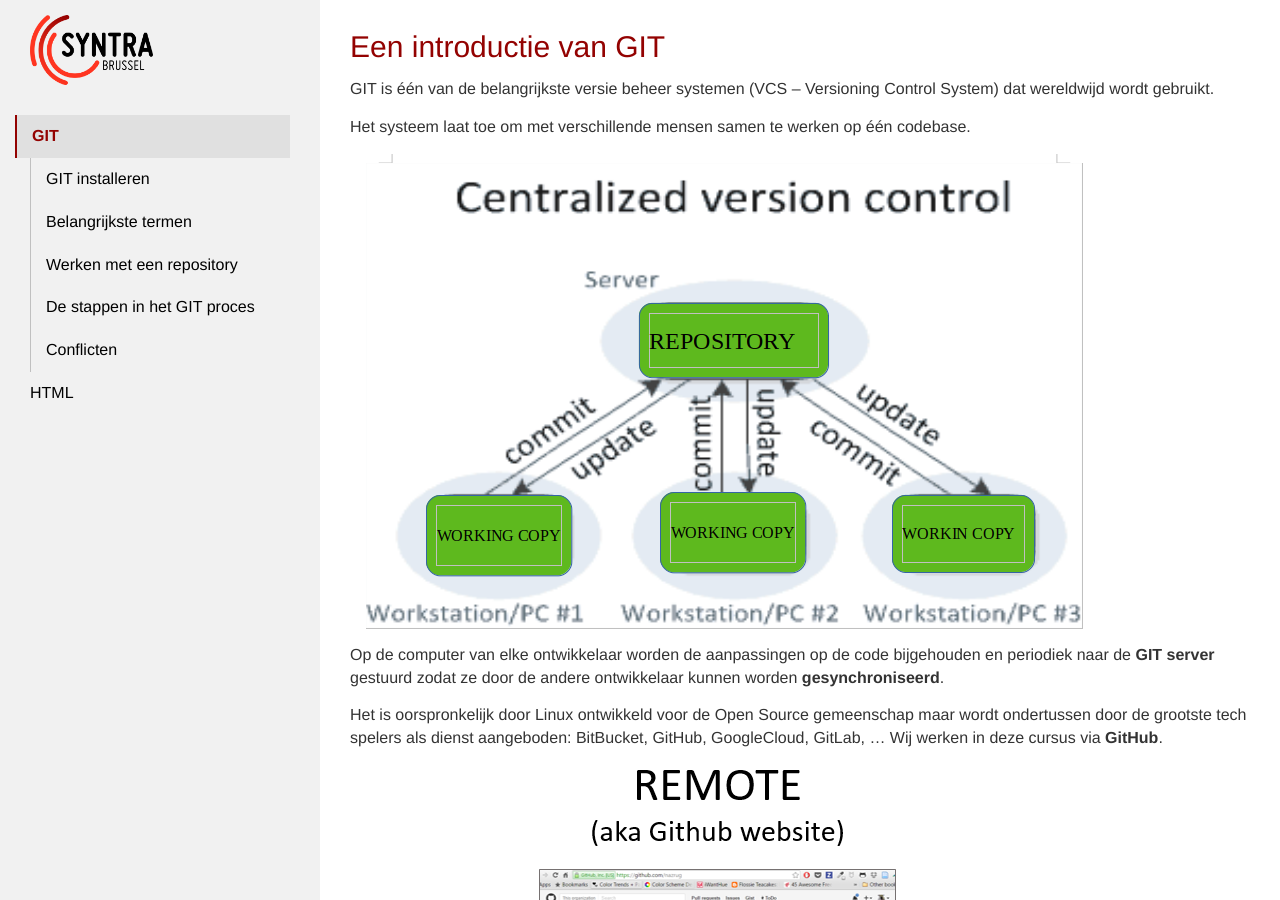
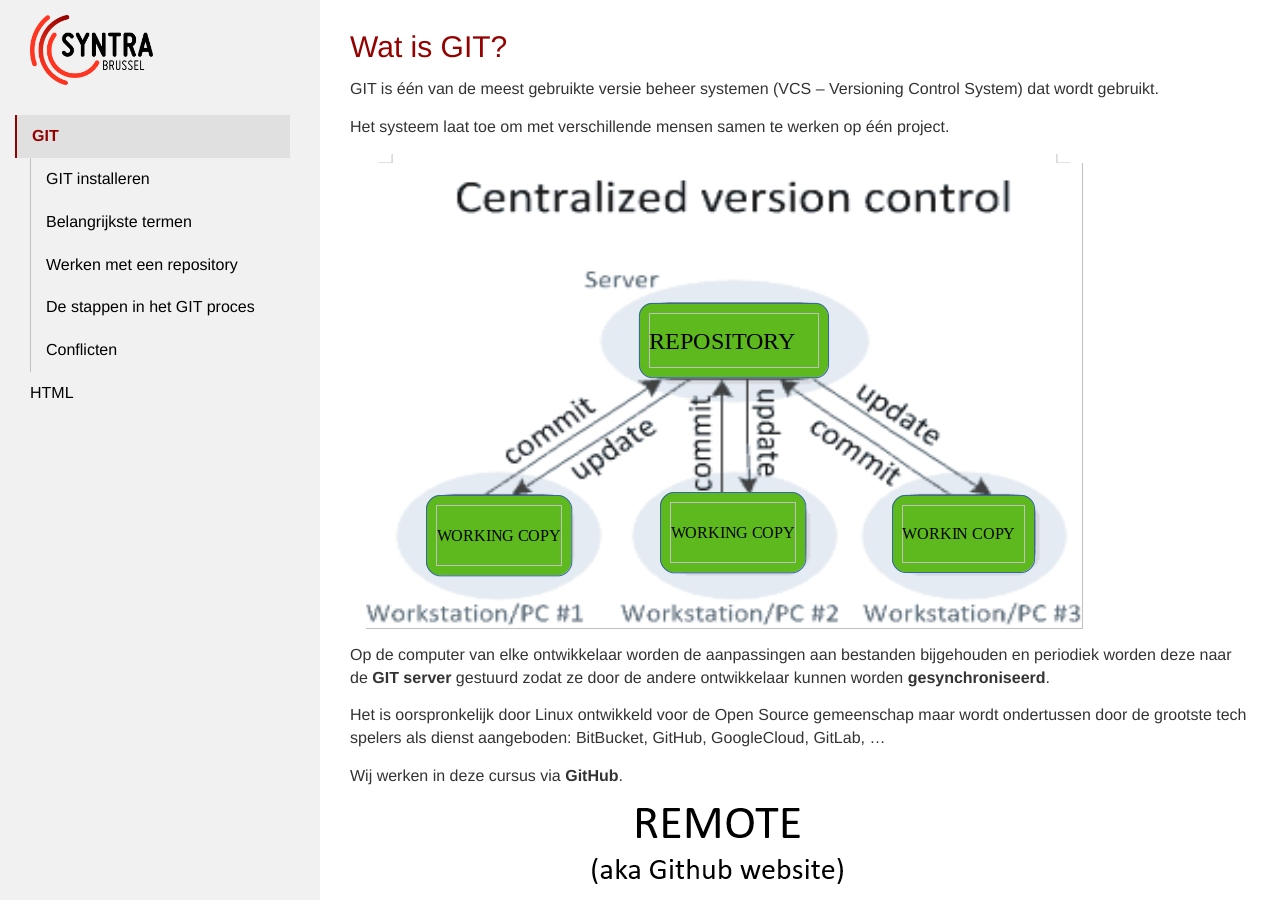
Before and after one commit to Syntra-Brussel/webdesign, a Jekyll site: the page built from git.md, in a window 1280 px wide and 900 px high. Built offline with Jekyll 4.4.1, drawn with Linux system fonts in a browser that asks for light colours; nearby versions of some CDN libraries; a script that is not in the unit is left out; some of the changed text lies outside the part shown.

Commit message:
Update git.md

```diff
--- a/git.md
+++ b/git.md
@@ -1,25 +1,26 @@
 ---
 layout: template
-title: GIT
+title: 'Wat is GIT?'
 url: /git
 collection: git
 ---
 
-## Een introductie van GIT
+## {{ page.title }}
 
-GIT is één van de belangrijkste versie beheer systemen (VCS –  Versioning Control System) dat wereldwijd wordt gebruikt.
+GIT is één van de meest gebruikte versie beheer systemen (VCS –  Versioning Control System) dat wordt gebruikt.
 
-Het systeem laat toe om met verschillende mensen samen te werken op één codebase.
+Het systeem laat toe om met verschillende mensen samen te werken op één project.
 
 <img src="{{ '/git/images/cvcss.png' | relative_url}}" />
 
-Op de computer van elke ontwikkelaar worden de aanpassingen op de code bijgehouden en periodiek naar de <strong>GIT server</strong> gestuurd zodat ze door de andere ontwikkelaar kunnen worden <strong>gesynchroniseerd</strong>.
+Op de computer van elke ontwikkelaar worden de aanpassingen aan bestanden bijgehouden en periodiek worden deze naar de <strong>GIT server</strong> gestuurd zodat ze door de andere ontwikkelaar kunnen worden <strong>gesynchroniseerd</strong>.
 
 Het is oorspronkelijk door Linux ontwikkeld voor de Open Source gemeenschap maar wordt ondertussen door de grootste tech spelers als dienst aangeboden: BitBucket, GitHub, GoogleCloud, GitLab, …
+
 Wij werken in deze cursus via <strong>GitHub</strong>.
 
 <img src="{{ '/git/images/push_pull_clone.png' | relative_url}}" />
 
-GIT kan aangestuurd worden door commando’s via de terminal (CLI) maar er zijn ook al tal programma’s die het werken met GIT eenvoudiger maken (GUI's).
+GIT kan aangestuurd worden door commando’s via de terminal (CLI - Command Line Interface) maar er zijn ook al tal programma’s die het werken met GIT eenvoudiger maken (GUI - Graphical Uuser Interface).
 
 Wij werken in deze cursus via Github Desktop die zowel een Windows als een Mac versie heeft.
```
